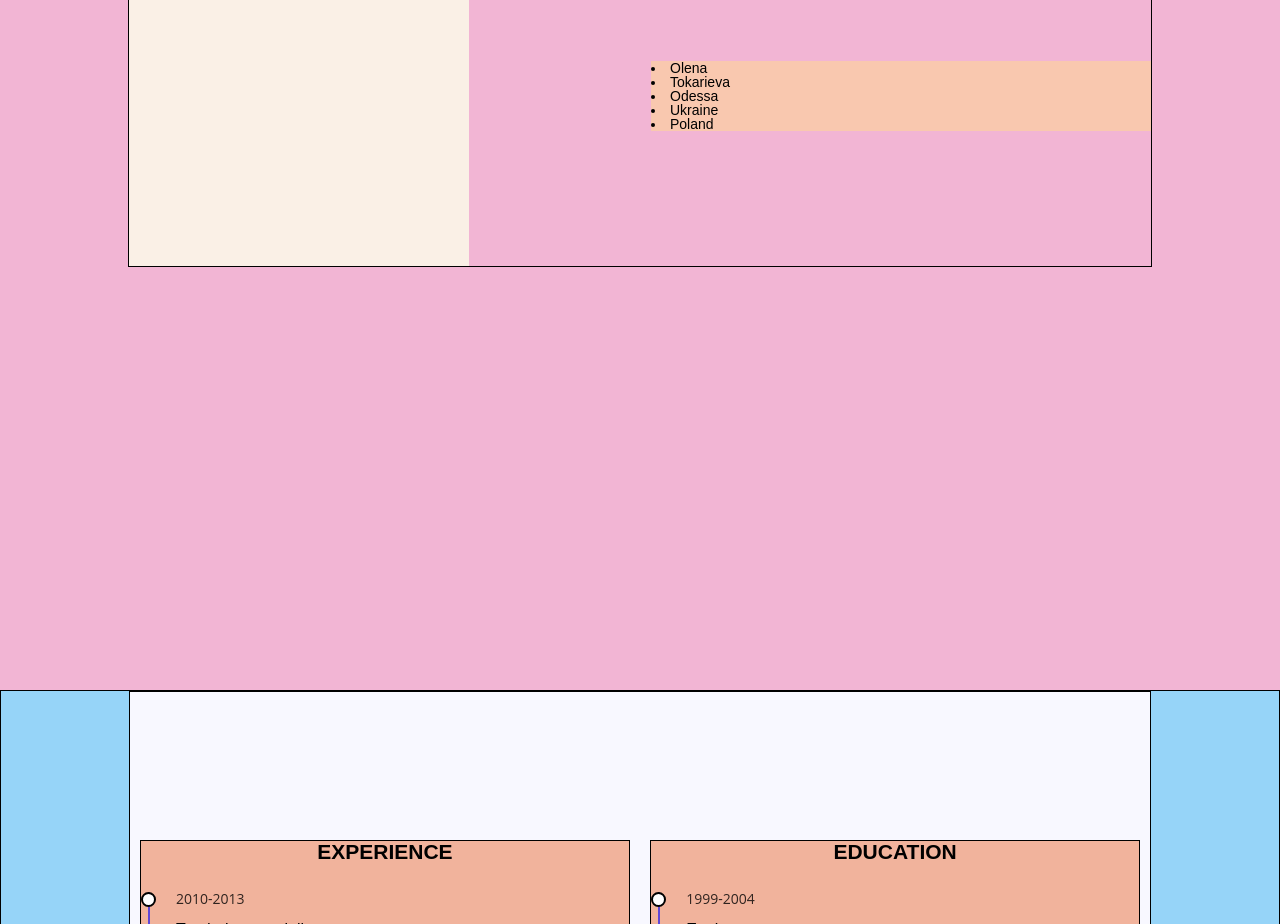
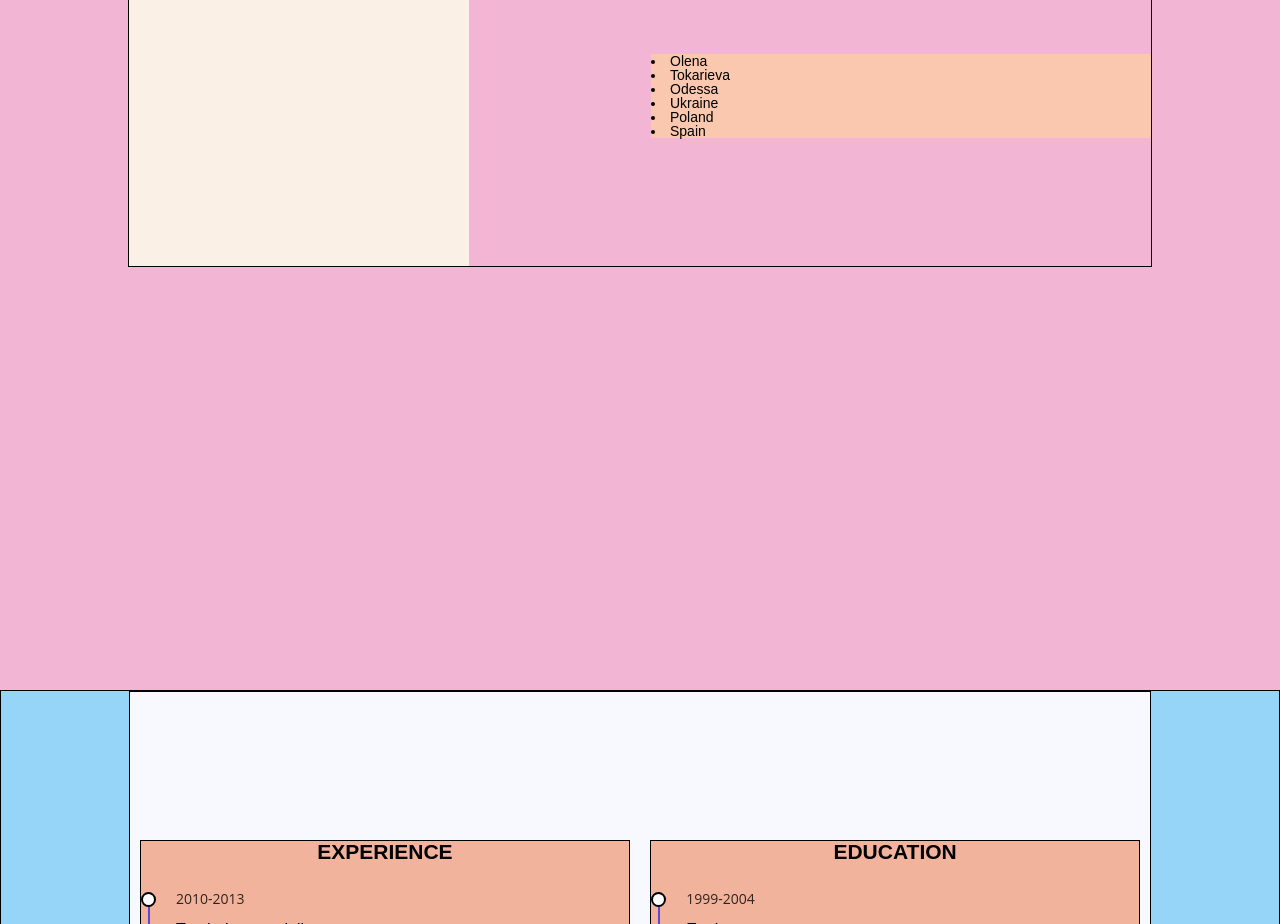
Before and after one commit to Elena176/portfolio, a React (Create React App) app: page / in a window 1280 px wide. Shown: the part 1760-2684 px from the top of the page. Built offline with nearby package versions, Linux system fonts and the light colour scheme.

Commit message:
added future country in AboutMe

```diff
--- a/src/aboutMe/AboutMe.js
+++ b/src/aboutMe/AboutMe.js
@@ -18,6 +18,7 @@ export const AboutMe = () => {
                     <li>Odessa</li>
                     <li>Ukraine</li>
                     <li>Poland</li>
+                    <li>Spain</li>
                 </div>
             </div>
         </div>
```
